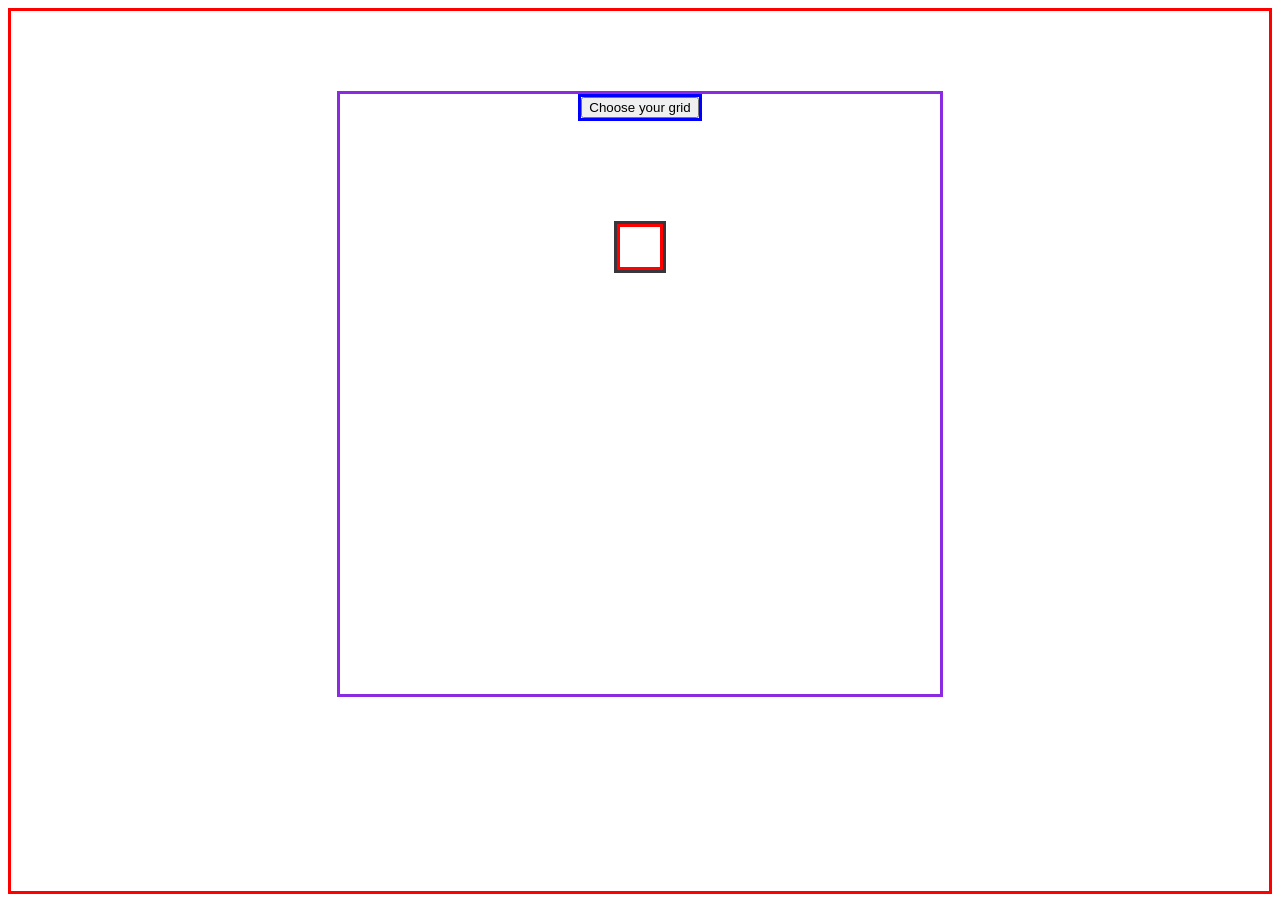
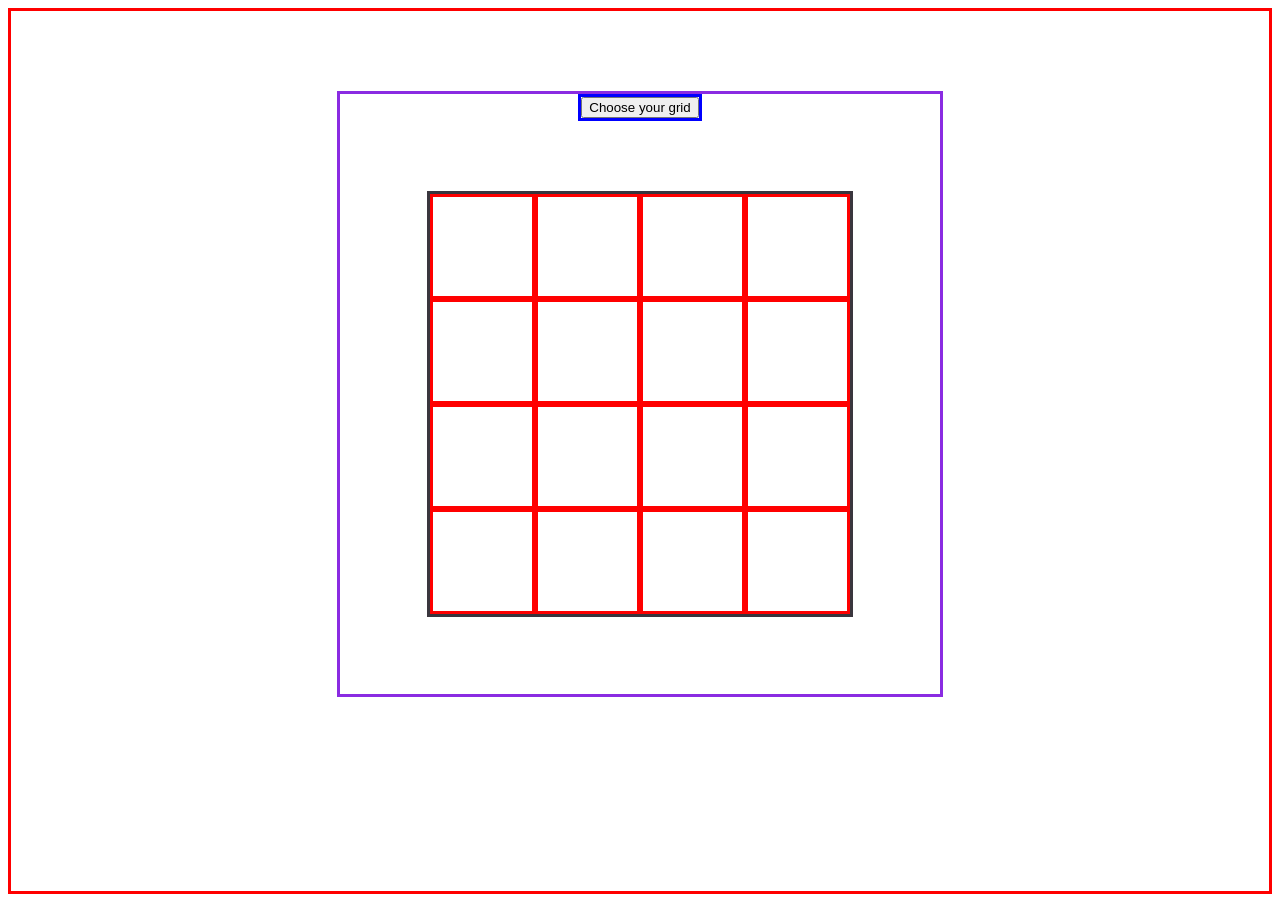
Before and after one commit to Alexandre-Pavlovic-Duval/etch_a_sketch, a plain HTML site: page index.html in a window 1280 px wide. Drawn offline with Linux system fonts and the light colour scheme.

Commit message:
First try with a 4x4 grid

```diff
--- a/etchASketch.js
+++ b/etchASketch.js
@@ -18,6 +18,8 @@ const gridDiv = document.createElement("div");
 gridDiv.classList.add("gridDiv");
 contentDiv.append(gridDiv);
 
-const grid = document.createElement("div");
-grid.classList.add("grid");
-gridDiv.appendChild(grid);
+for (let i = 0; i < 16; i++) {
+    const grid = document.createElement("div");
+    grid.classList.add("grid");
+    gridDiv.appendChild(grid);
+}
--- a/styles.css
+++ b/styles.css
@@ -22,11 +22,16 @@
 
 .gridDiv {
     border: 3px solid rgb(58, 54, 62);
-    margin-top: 100px;
+    margin-top: 70px;
+    height: 70%;
+    width: 70%;
+    display: flex;
+    flex-wrap: wrap;
 }
 
 .grid {
     border: 3px red solid;
-    height: 40px;
-    width: 40px;
+    height: 25%;
+    width: 25%;
+    box-sizing: border-box;
 }
```
